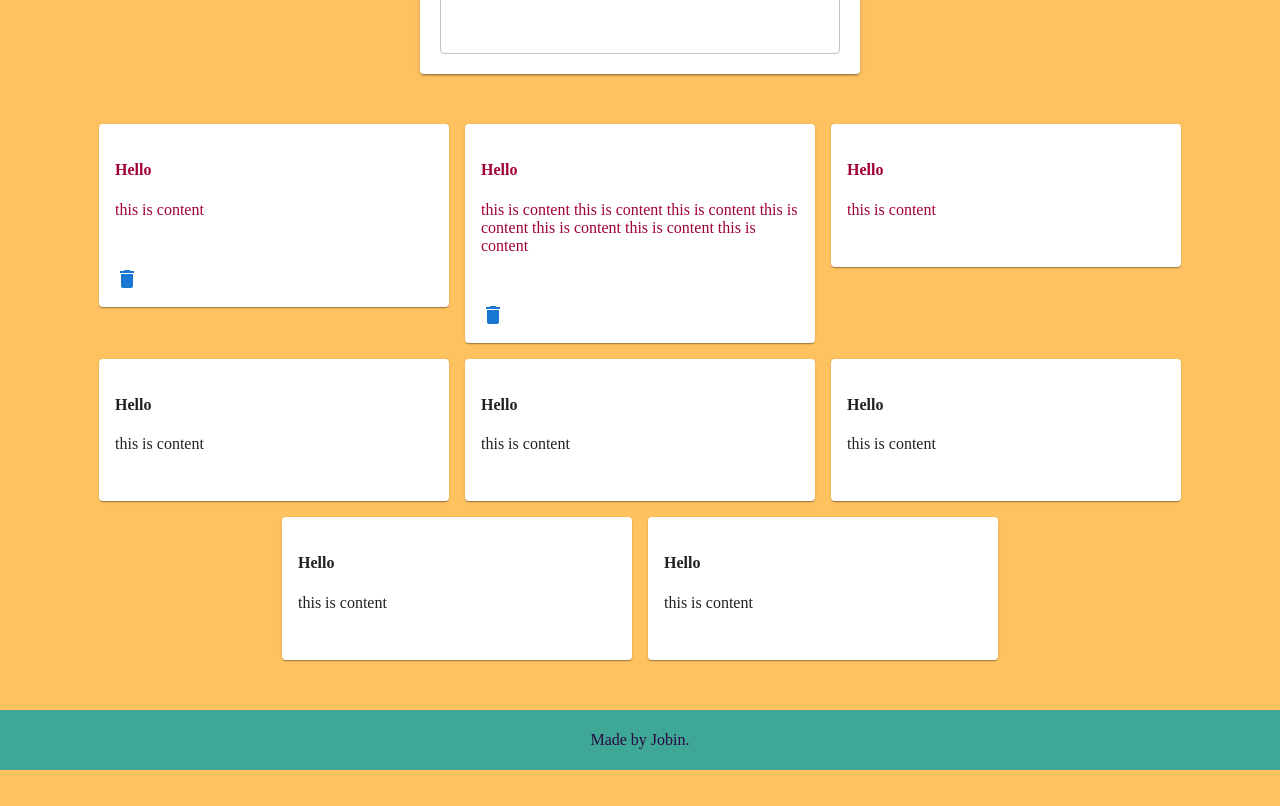
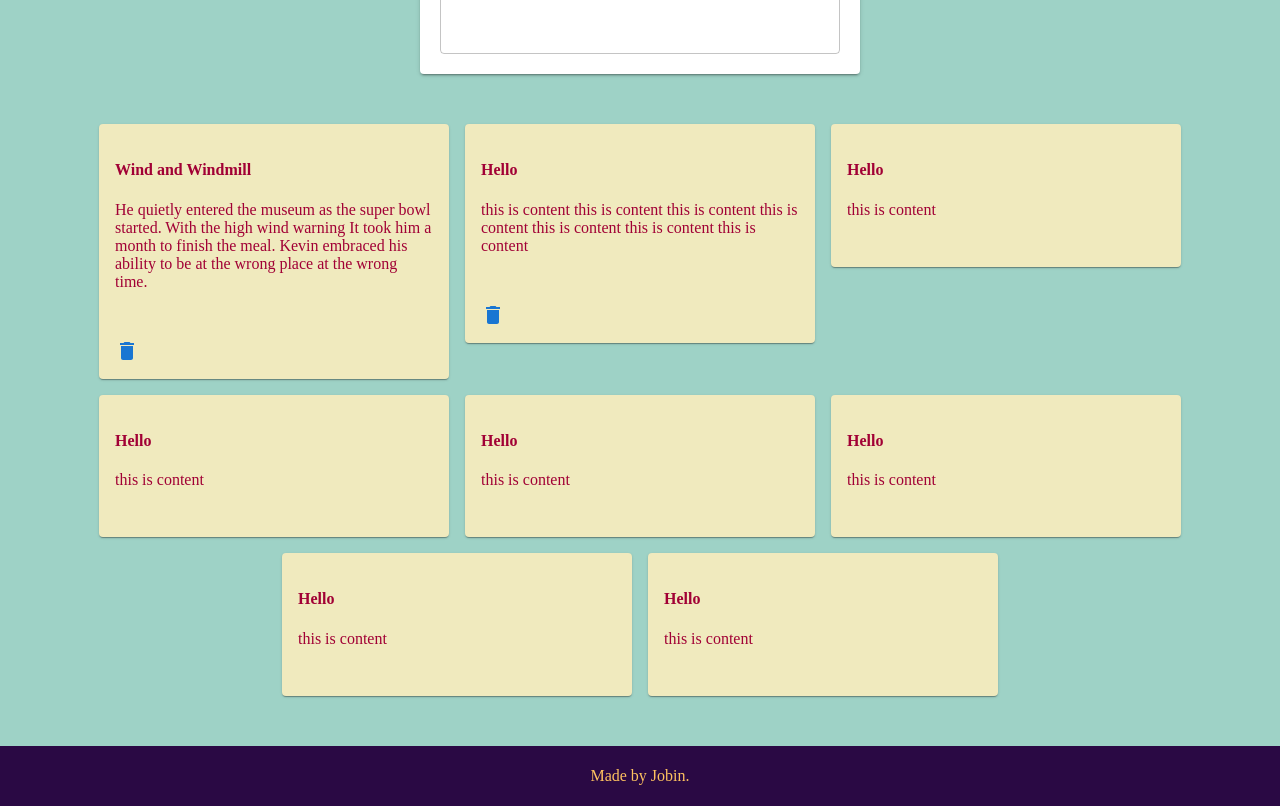
Before and after one commit to jobin365/Keeper, a React (Create React App) app in the folder client/: page / in a window 1280 px wide. Shown: the part 320-1126 px from the top of the page. Before the commit the page ends 1090 px from the top, so only its background shows below. Built offline with nearby package versions, Linux system fonts and the light colour scheme; the HTML template or start-up script is replaced by a standard one; a web font is replaced by a local one.

Commit message:
update theme

```diff
--- a/client/src/components/Footer.css
+++ b/client/src/components/Footer.css
@@ -1,9 +1,9 @@
 .footer{
-    background-color: #3FA796;
+    background-color: #2A0944;
     height: 60px;
     display: flex;
     align-items: center;
     justify-content: center;
     margin-top: 50px;
-    color:#2A0944;
+    color:#FEC260;
 }
--- a/client/src/components/Header.css
+++ b/client/src/components/Header.css
@@ -2,7 +2,7 @@
     height: 80px;
     background-color: #2A0944;
     box-shadow: 0 0 10px 0 rgba(0, 0, 0, 0.3);
-    color: white;
+    color: #FEC260;
     display: flex;
     align-items: center;
 }
--- a/client/src/components/Notes.js
+++ b/client/src/components/Notes.js
@@ -11,10 +11,14 @@ export default function Notes() {
   return (
     <Grid className="grid" container spacing={2} justifyContent="center">
       <Grid item>
-        <Card sx={{ width: 350 }}>
+        <Card sx={{ width: 350 }} style={{ backgroundColor: "#F0EABE" }}>
           <CardContent className="cardNote">
-            <h4>Hello</h4>
-            <p>this is content</p>
+            <h4>Wind and Windmill</h4>
+            <p>
+              He quietly entered the museum as the super bowl started. With the
+              high wind warning It took him a month to finish the meal. Kevin
+              embraced his ability to be at the wrong place at the wrong time.
+            </p>
           </CardContent>
           <CardActions>
             <IconButton color="primary">
@@ -24,7 +28,7 @@ export default function Notes() {
         </Card>
       </Grid>
       <Grid item>
-        <Card sx={{ width: 350 }}>
+        <Card sx={{ width: 350 }} style={{ backgroundColor: "#F0EABE" }}>
           <CardContent className="cardNote">
             <h4>Hello</h4>
             <p>
@@ -40,7 +44,7 @@ export default function Notes() {
         </Card>
       </Grid>
       <Grid item>
-        <Card sx={{ width: 350 }}>
+        <Card sx={{ width: 350 }} style={{ backgroundColor: "#F0EABE" }}>
           <CardContent className="cardNote">
             <h4>Hello</h4>
             <p>this is content</p>
@@ -49,8 +53,8 @@ export default function Notes() {
         </Card>
       </Grid>
       <Grid item>
-        <Card sx={{ width: 350 }}>
-          <CardContent>
+        <Card sx={{ width: 350 }} style={{ backgroundColor: "#F0EABE" }}>
+          <CardContent className="cardNote">
             <h4>Hello</h4>
             <p>this is content</p>
           </CardContent>
@@ -58,8 +62,8 @@ export default function Notes() {
         </Card>
       </Grid>
       <Grid item>
-        <Card sx={{ width: 350 }}>
-          <CardContent>
+        <Card sx={{ width: 350 }} style={{ backgroundColor: "#F0EABE" }}>
+          <CardContent className="cardNote">
             <h4>Hello</h4>
             <p>this is content</p>
           </CardContent>
@@ -67,8 +71,8 @@ export default function Notes() {
         </Card>
       </Grid>
       <Grid item>
-        <Card sx={{ width: 350 }}>
-          <CardContent>
+        <Card sx={{ width: 350 }} style={{ backgroundColor: "#F0EABE" }}>
+          <CardContent className="cardNote">
             <h4>Hello</h4>
             <p>this is content</p>
           </CardContent>
@@ -76,8 +80,8 @@ export default function Notes() {
         </Card>
       </Grid>
       <Grid item>
-        <Card sx={{ width: 350 }}>
-          <CardContent>
+        <Card sx={{ width: 350 }} style={{ backgroundColor: "#F0EABE" }}>
+          <CardContent className="cardNote">
             <h4>Hello</h4>
             <p>this is content</p>
           </CardContent>
@@ -85,8 +89,8 @@ export default function Notes() {
         </Card>
       </Grid>
       <Grid item>
-        <Card sx={{ width: 350 }}>
-          <CardContent>
+        <Card sx={{ width: 350 }} style={{ backgroundColor: "#F0EABE" }}>
+          <CardContent className="cardNote">
             <h4>Hello</h4>
             <p>this is content</p>
           </CardContent>
--- a/client/src/index.css
+++ b/client/src/index.css
@@ -2,5 +2,5 @@
 body{
     margin: 0px;
     font-family: "McLaren", cursive;
-    background-color: #FEC260;
+    background-color: #9ED2C6;
 }
```
